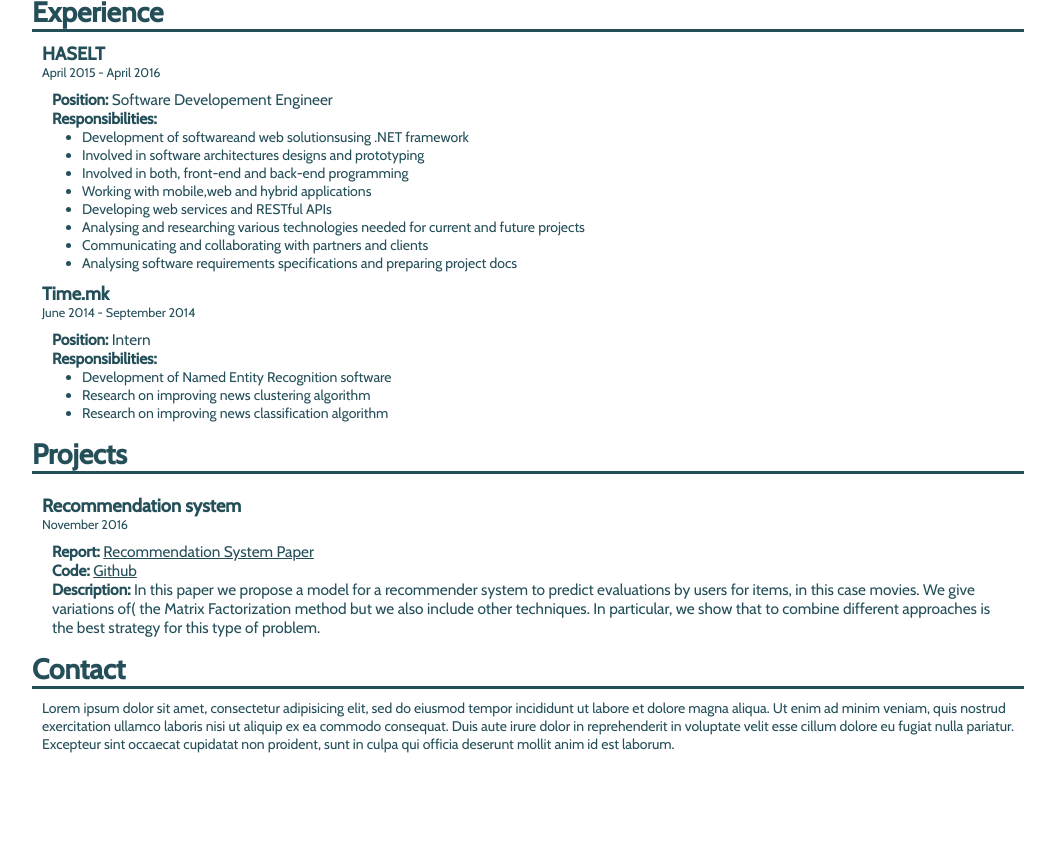
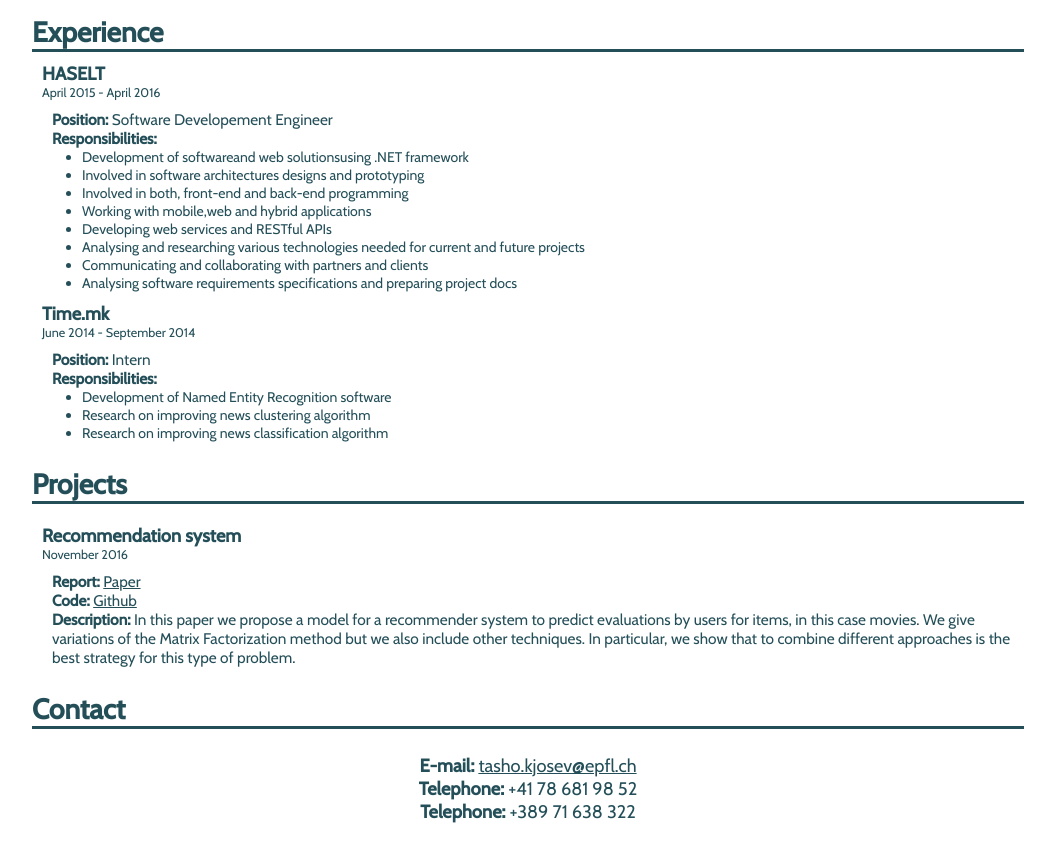
Before and after one commit to Kjosev/kjosev.github.io, a plain HTML site: page index.html in a window 1280 px wide. Shown: the part 757-1618 px from the top of the page, without its empty margins (112-1167 px from the left). Before the commit the page ends 1560 px from the top, so only its background shows below. Drawn offline with nearby package versions, Linux system fonts and the light colour scheme.

Commit message:
Add contact info

```diff
--- a/index.html
+++ b/index.html
@@ -38,7 +38,7 @@
 <section class="main-content">
     <!-- Add tags and day -->
     <!-- <button class="dl-cv">Grab my CV</button> -->
-    <section class="sec" id="sec-info">
+    <section id="sec-info">
       <div class="img-container">
         <img class="main-img" src="images/tasho.jpg">
       </div>
@@ -135,9 +135,9 @@
         <p class="proj-name">Recommendation system</p>
         <p class="timeline">November 2016</p>
         <p class="description">
-        <strong>Report: </strong><a href="docs/report_Netflix.pdf" target="blank">Recommendation System Paper</a> <br>
+        <strong>Report: </strong><a href="docs/report_Netflix.pdf" target="blank">Paper</a> <br>
         <strong>Code: </strong><a href="https://github.com/Kjosev/Recommendation-engine" target="blank">Github</a> <br>
-        <strong>Description: </strong> In this paper we propose a model for a recommender system to predict evaluations by users for items, in this case movies. We give variations of( the Matrix Factorization method but we also include other techniques. In particular, we show that to combine different approaches is the best strategy for this type of problem.
+        <strong>Description: </strong> In this paper we propose a model for a recommender system to predict evaluations by users for items, in this case movies. We give variations of the Matrix Factorization method but we also include other techniques. In particular, we show that to combine different approaches is the best strategy for this type of problem.
 
         </p>
       </div>
@@ -145,12 +145,10 @@
     <section class="sec" id="sec-contact">
       <p class="sec-header">Contact</p>
       <p class="sec-content">
-        Lorem ipsum dolor sit amet, consectetur adipisicing elit, sed do eiusmod
-        tempor incididunt ut labore et dolore magna aliqua. Ut enim ad minim veniam,
-        quis nostrud exercitation ullamco laboris nisi ut aliquip ex ea commodo
-        consequat. Duis aute irure dolor in reprehenderit in voluptate velit esse
-        cillum dolore eu fugiat nulla pariatur. Excepteur sint occaecat cupidatat non
-        proident, sunt in culpa qui officia deserunt mollit anim id est laborum.
+        <!-- <strong>E-mail:</strong> <a href= "mailto:kjosevtasho@gmail.com">kjosevtasho@gmail.com</a> <br> -->
+        <strong>E-mail:</strong> <a href= "mailto:tasho.kjosev@epfl.ch">tasho.kjosev@epfl.ch</a> <br>
+        <strong>Telephone:</strong> +41 78 681 98 52 <br>
+        <strong>Telephone:</strong> +389 71 638 322
       </p>
     </section>
 
--- a/styles/Less/master.less
+++ b/styles/Less/master.less
@@ -14,7 +14,6 @@ body {
 	color : #244F59;
 	background-color: @background-color;
 	font-size: 14px;
-	//padding-top: 56px;
 }
 
 p {
--- a/styles/Less/pages/home.less
+++ b/styles/Less/pages/home.less
@@ -36,7 +36,7 @@
 		font-weight: bold;
 		font-size: 2em;
 		border-bottom: 3px solid @darkblue;
-		margin-top: 15px;
+		margin-top: 25px;
 	}
 	.sec-content {
 		padding: 10px;
@@ -65,3 +65,9 @@
 		margin: 0;
 	}
 }
+
+#sec-contact .sec-content{
+	padding-top: 25px;
+	text-align: center;
+	font-size: 1.3em;
+}
```
Also changed, not shown: styles/master.css, styles/master.min.css.
